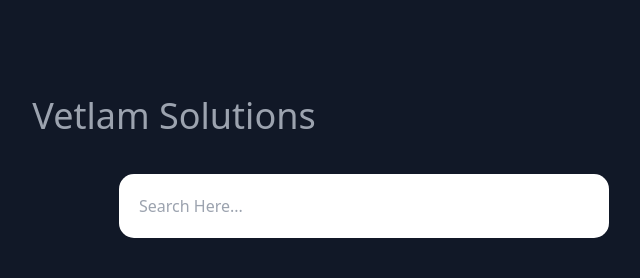
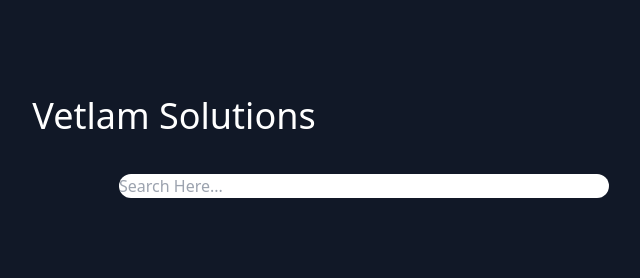
Before and after one commit to manlikestiffler/projectmanagementsystem1, a Django app: page / in a window 1280 px wide. Shown: the part 160-438 px from the top of the page, without its empty margins (466-1106 px from the left). Run offline with Django 3.2, Linux system fonts and the light colour scheme; the visitor is signed in with stand-in values (Sample User, id 1); data that the repository does not hold is empty.

Commit message:
Update home.html

```diff
--- a/templates/home.html
+++ b/templates/home.html
@@ -4,8 +4,7 @@
 
 <style>
   .search-bar{
-    padding:20px;
-    border-radius:15px;s
+    border-radius:35px;
   }
   .search-bar: focus{
     border-color:green;
@@ -15,7 +14,7 @@
 <section class="text-gray-400 bg-gray-900 body-font">
     <div class="container px-5 py-24 mx-auto">
       <div class="flex flex-col text-center w-full mb-20">
-        <h1 class="sm:text-4xl text-3xl font-medium title-font mb-2 text-yellow">Vetlam Solutions</h1>
+        <h1 class="sm:text-4xl text-3xl font-medium title-font mb-2 text-white" style="color:yellow">Vetlam Solutions</h1>
           <div class="form-outline" style="padding-left:380px;padding-top:30px" data-mdb-input-init>
             <form class="header__search" method="GET" action="{% url 'project:home' %}" class="text-gray-400 bg-gray-900 body-font">
               {% csrf_token %}
```
